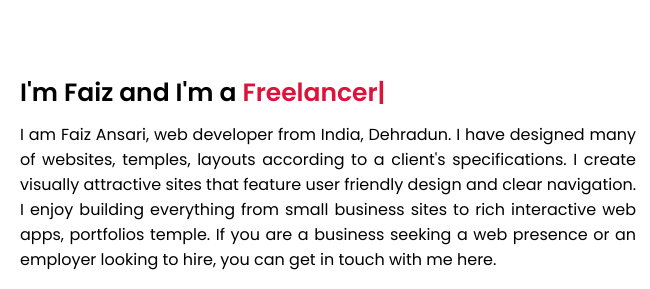
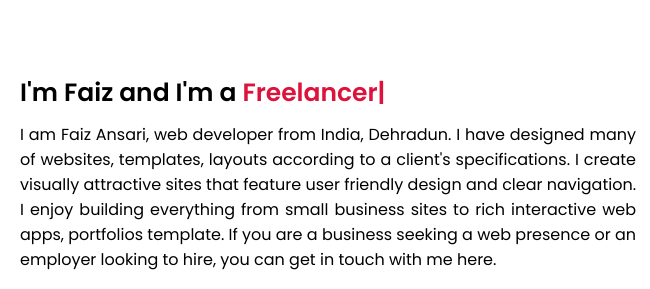
Before and after one commit to faiz579/portfolio, a plain HTML site: page index.html in a window 1280 px wide. Shown: the part 1020-1309 px from the top of the page, 564-1214 px from the left. Drawn offline with nearby package versions, Linux system fonts and the light colour scheme.

Commit message:
Update index.html

```diff
--- a/index.html
+++ b/index.html
@@ -53,7 +53,7 @@
                 </div>
                 <div class="column right">
                     <div class="text">I'm Faiz and I'm a <span class="typing-2"></span></div>
-                    <p>I am Faiz Ansari, web developer from India, Dehradun. I have designed many of websites, temples, layouts according to a client's specifications. I create visually attractive sites that feature user friendly design and clear navigation. I enjoy building everything from small business sites to rich interactive web apps, portfolios temple. If you are a business seeking a web presence or an employer looking to hire, you can get in touch with me here.</p>
+                    <p>I am Faiz Ansari, web developer from India, Dehradun. I have designed many of websites, templates, layouts according to a client's specifications. I create visually attractive sites that feature user friendly design and clear navigation. I enjoy building everything from small business sites to rich interactive web apps, portfolios template. If you are a business seeking a web presence or an employer looking to hire, you can get in touch with me here.</p>
                     <a href="Faiz_Resume.pdf" target="blank">Download CV</a>
                 </div>
             </div>
```
